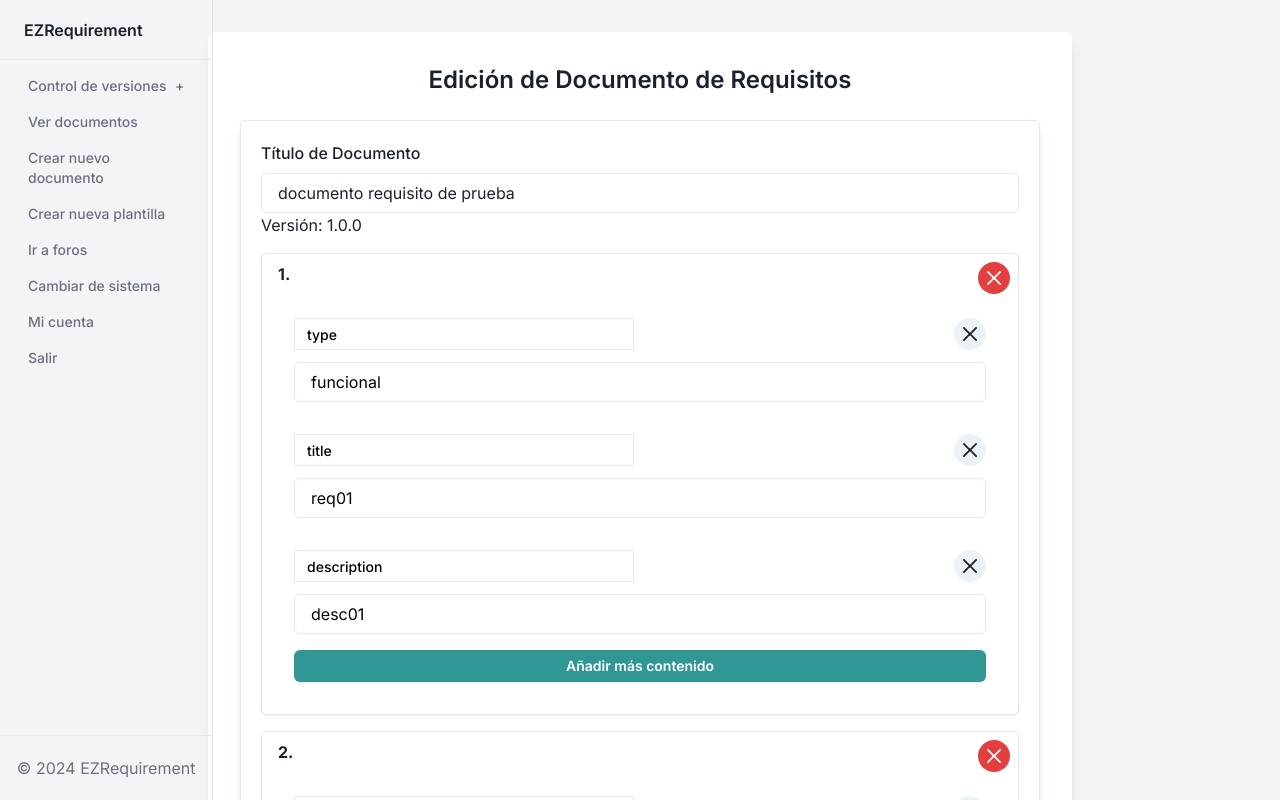
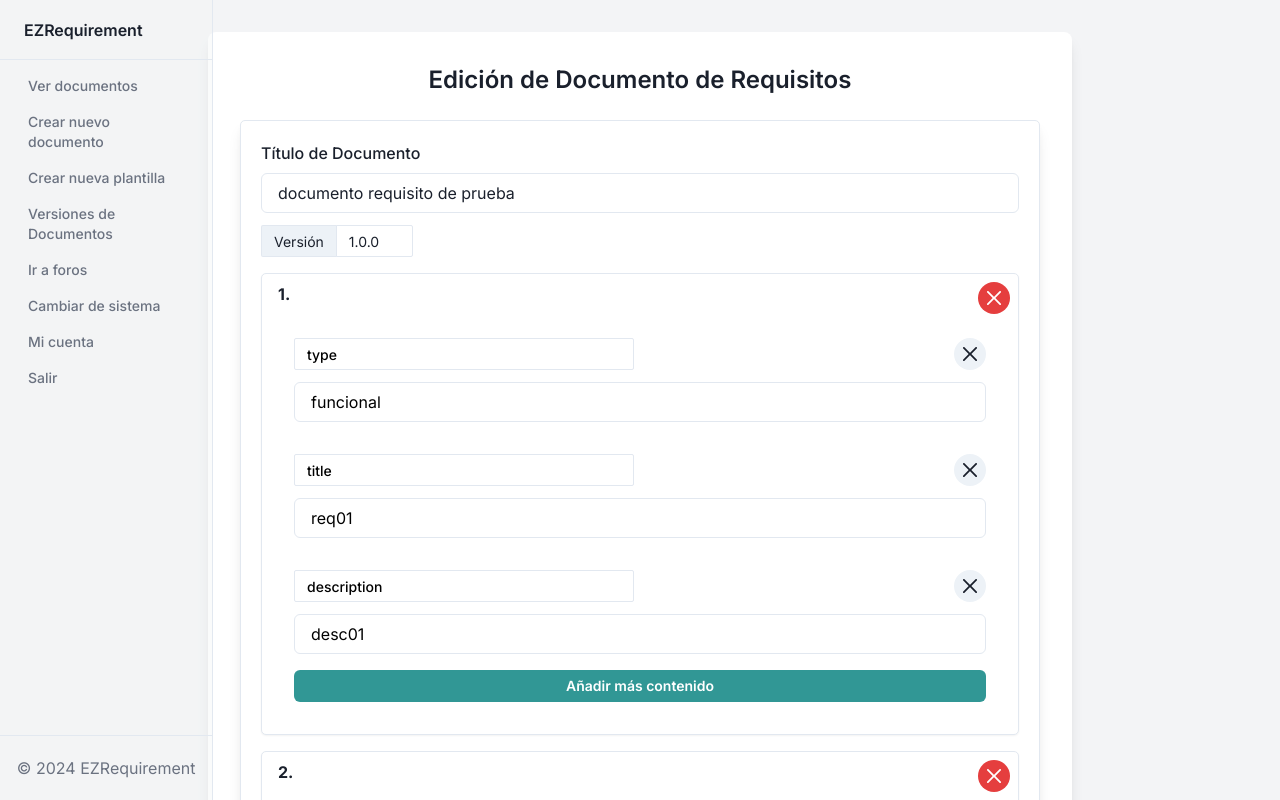
Before and after one commit to Pr-IntegradorTIGrupo1/frontend, a Next.js app: page /user/versionControl/1/newVersion in a window 1280 px wide. Shown: the top 800 px of the page. Built offline with nearby package versions, Linux system fonts and the light colour scheme.

Commit message:
feat: sidebar arreglada, ahora solo tiene 1 enlace al control de versiones, conexión de control de versiones pendiente.

```diff
--- a/components/Sidebar.tsx
+++ b/components/Sidebar.tsx
@@ -27,7 +27,6 @@ const Sidebar: React.FC<{ menuLinks: menuLink[], submenuLinks: menuLink[] }> = (
         </div>
         <div className="flex-1 overflow-auto py-2">
           <nav className="grid items-start px-4 text-sm font-medium">
-            <SideBarDropdown title="Control de versiones" links={submenuLinks} pathname={pathname} />
             {menuLinks.map((link) => (
               <Link
                 key={link.name}
--- a/components/controlVersion/CreateNewVersion.tsx
+++ b/components/controlVersion/CreateNewVersion.tsx
@@ -1,6 +1,6 @@
 'use client';
 import { useState, useEffect } from 'react';
-import { Box, Button, FormControl, FormLabel, Input, VStack, IconButton, Text, Stack, Center } from '@chakra-ui/react';
+import { Box, Button, FormControl, FormLabel, Input, VStack, IconButton, Text, Stack, Center, InputGroup, InputLeftAddon, FormErrorMessage } from '@chakra-ui/react';
 import { CloseIcon } from '@chakra-ui/icons';
 import { CREATE_TEMPLATE_MUTATION } from '../apollo/mutations';
 import { useMutation } from '@apollo/client';
@@ -24,7 +24,7 @@ interface Requirement {
 const CreateNewVersion: React.FC = () => {
   const [createTemplate] = useMutation(CREATE_TEMPLATE_MUTATION);
   const [version, setVersion] = useState<string>(documentoRequisito.version);
-  const [templateTitle, setTemplateTitle] = useState<string>(documentoRequisito.title);
+  const [versionTitle, setVersionTitle] = useState<string>(documentoRequisito.title);
   const [requirements, setRequirements] = useState<Requirement[]>(documentoRequisito.requirements.map((req, index) => ({
     index: index + 1,
     content: req.content.map(item => {
@@ -36,17 +36,33 @@ const CreateNewVersion: React.FC = () => {
   })));
   const [sameStructure, setSameStructure] = useState<boolean>(false);
   const [errorMessage, setErrorMessage] = useState<string | null>(null);
+  const [versionError, setVersionError] = useState<string | null>(null);
+
+  const validateVersion = (version: string) => {
+    const versionPattern = /^\d+\.\d+\.\d+$/;
+    return versionPattern.test(version);
+  };
 
   const handleSubmit = async (event: React.FormEvent) => {
     event.preventDefault();
 
+    if (!validateVersion(version)) {
+      setVersionError('Formato de versión inválido. Debe ser número.número.número, por ejemplo, 1.1.0');
+      return;
+    }
+
+    setVersionError(null);
+
     const formData = {
-      format: sameStructure ? requirements.map(req => ({
+      version,
+      versionTitle,
+      requirements: sameStructure ? requirements.map(req => ({
         ...req,
         content: requirements[0].content.map(({ key, value, disabled }) => ({ key, value, disabled })),
       })) : requirements
     };
     // Aquí manejarías el formData, como enviarlo a tu backend
+    console.log('Form Data:', formData);
   };
 
   const addRequirements = (count: number) => {
@@ -135,15 +151,24 @@ const CreateNewVersion: React.FC = () => {
         <form onSubmit={handleSubmit}>
           <Box p={5} borderWidth={1} borderRadius={5} boxShadow="lg">
             <VStack spacing={4} align="stretch">
-              <FormControl>
+              <FormControl isInvalid={!!versionError}>
                 <FormLabel>Título de Documento</FormLabel>
                 <Input
-                  value={templateTitle}
-                  onChange={(e) => setTemplateTitle(e.target.value)}
+                  value={versionTitle}
+                  onChange={(e) => setVersionTitle(e.target.value)}
                   minLength={5}
                   maxLength={60}
                 />
-                <Text>Versión: {version}</Text>
+                <InputGroup size={'sm'} width={'20%'} marginTop={3}>
+                  <InputLeftAddon>Versión</InputLeftAddon>
+                  <Input
+                    type='text'
+                    value={version}
+                    onChange={(e) => setVersion(e.target.value)}
+                    isInvalid={!!versionError}
+                  />
+                </InputGroup>
+                {versionError && <FormErrorMessage>{versionError}</FormErrorMessage>}
               </FormControl>
               <>
                 {requirements.map((requirement, reqIndex) => (
--- a/components/controlVersion/VersionDetail.tsx
+++ b/components/controlVersion/VersionDetail.tsx
@@ -1,16 +1,20 @@
 'use client';
 import { useState } from 'react';
-import { Box, FormControl, FormLabel, Input, VStack, Text, Center, Select, Button, Icon, Flex, HStack, Tooltip } from '@chakra-ui/react';
+import { Box, FormControl, FormLabel, Input, VStack, Text, Center, Select, Button, Icon, Flex, HStack, Tooltip, InputGroup, InputLeftAddon } from '@chakra-ui/react';
 import { documentoRequisito, documentoRequisito2 } from '@/app/user/versionControl/fakeData/documentoRequisito';
 import { AddIcon, DeleteIcon, DownloadIcon } from '@chakra-ui/icons';
+import { useRouter } from 'next/navigation'
 import html2canvas from 'html2canvas';
 import jsPDF from 'jspdf';
 
 const VersionDetail: React.FC = () => {
+  const documentId = 1;
   const versions = ["1.0.0", "1.1.0"]; // Lista de versiones
   const [selectedVersion, setSelectedVersion] = useState(versions[0]); // Estado para la versión seleccionada
 
-  // Función para manejar el cambio de versión
+
+  const router = useRouter()
+
   const handleVersionChange = (event: React.ChangeEvent<HTMLSelectElement>) => {
     setSelectedVersion(event.target.value);
   };
@@ -18,16 +22,16 @@ const VersionDetail: React.FC = () => {
   // Selecciona el documento de requisito según la versión seleccionada
   const currentDocumentoRequisito = selectedVersion === "1.0.0" ? documentoRequisito : documentoRequisito2;
 
-  // Función para exportar a PDF
+
   const handleExportPDF = () => {
     const input = document.getElementById('pdfContent');
-    if (input) { // Verificación para asegurar que input no sea null
+    if (input) {
       html2canvas(input).then((canvas) => {
         const imgData = canvas.toDataURL('image/png');
         const pdf = new jsPDF('p', 'mm', 'a4');
-        const imgWidth = 210; // Ancho de la imagen en el PDF (A4 width in mm)
-        const pageHeight = 295; // Altura de la página en el PDF (A4 height in mm)
-        const imgHeight = (canvas.height * imgWidth) / canvas.width; // Mantener la relación de aspecto
+        const imgWidth = 210;
+        const pageHeight = 295;
+        const imgHeight = (canvas.height * imgWidth) / canvas.width;
         let heightLeft = imgHeight;
         let position = 0;
 
@@ -53,7 +57,8 @@ const VersionDetail: React.FC = () => {
   // Función para crear una nueva versión
   const handleCreateVersion = () => {
     console.log("Crear nueva versión");
-    // Lógica para crear una nueva versión
+    router.push(`/user/versionControl/${documentId}/newVersion`);
+
   };
 
   // Función para eliminar la versión
@@ -104,6 +109,7 @@ const VersionDetail: React.FC = () => {
                 readOnly
               />
               <Text>Versión: {currentDocumentoRequisito.version}</Text>
+
             </FormControl>
             <>
               {currentDocumentoRequisito.requirements.map((requirement, reqIndex) => (
--- a/constants/menuLinks.ts
+++ b/constants/menuLinks.ts
@@ -95,6 +95,10 @@ export const PatientMenuLinks = [
       link: "/user/template/new",
     },
     {
+      name: "Versiones de Documentos",
+      link: "/user/versionControl",
+    },
+    {
       name: "Ir a foros",
       link: "",
     },
```
